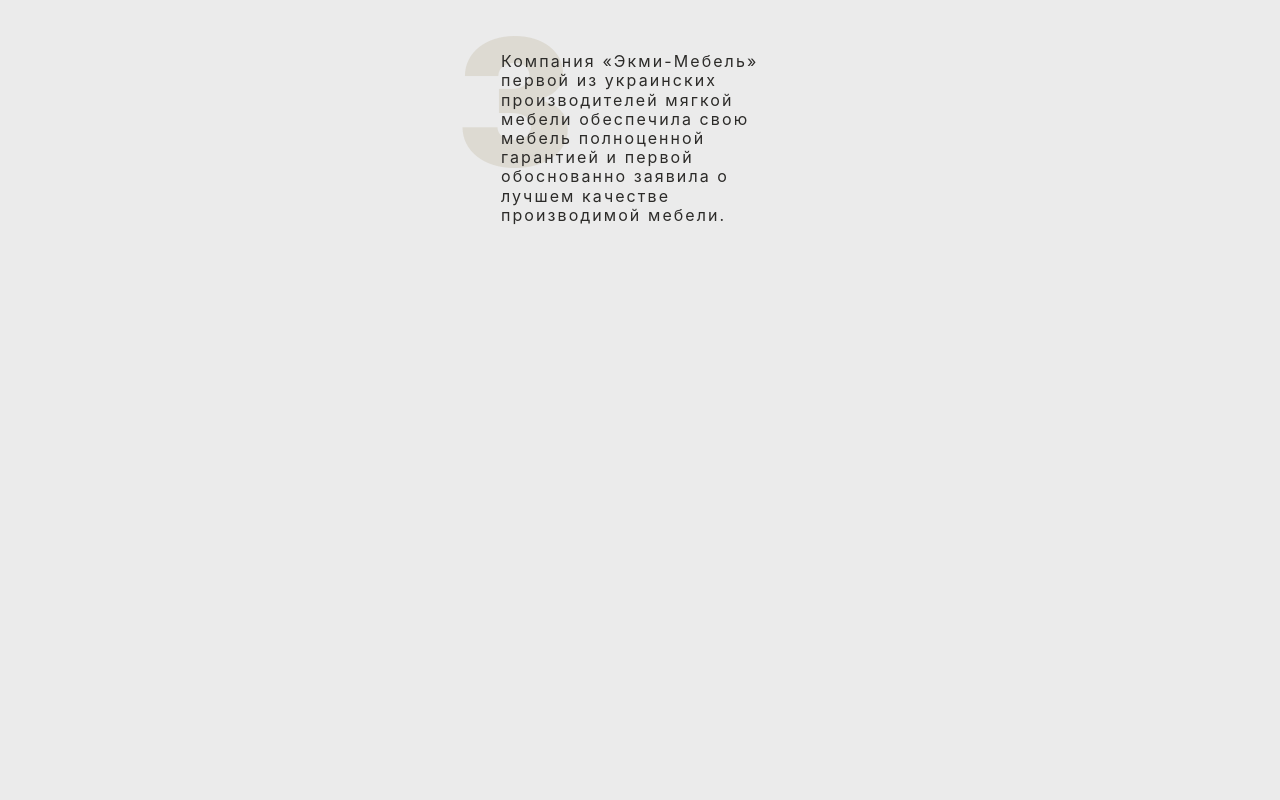
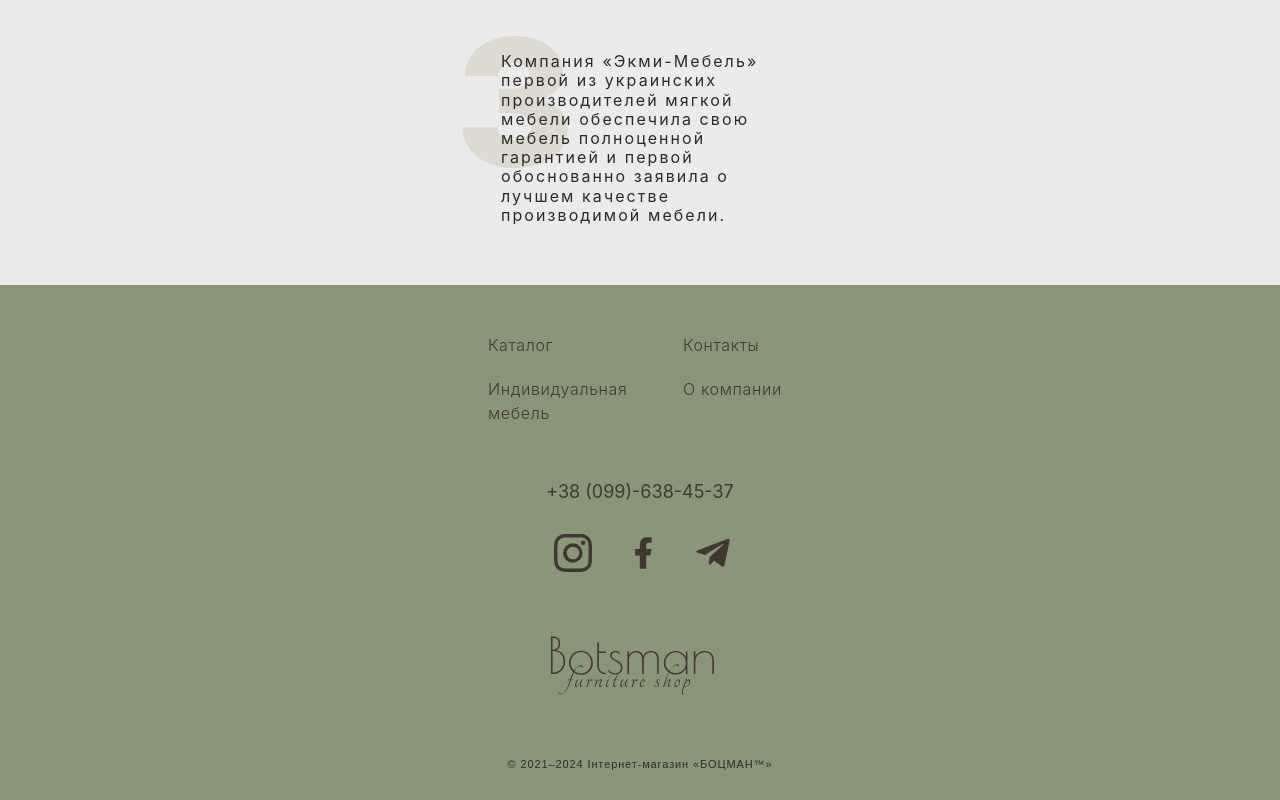
Before and after one commit to Tanya8135/botsman-test, a React (Create React App) app: page / in a window 1280 px wide. Shown: the part 3722-4522 px from the top of the page. Before the commit the page ends 4007 px from the top, so only its background shows below. Built offline with nearby package versions, Linux system fonts and the light colour scheme.

Commit message:
add footer component (footer); add icons on footer and burger-menu; fixed burger menu

```diff
--- a/src/components/App/App.js
+++ b/src/components/App/App.js
@@ -5,6 +5,7 @@
 import LastPublic from 'components/LastPublic/LastPublic';
 import Form from 'components/Form/Form';
 import CompanyInfo from 'components/CompanyInfo/CompanyInfo';
+import Footer from 'components/Footer/Footer';
 
 import css from './App.module.css'
 
@@ -18,6 +19,7 @@
       <LastPublic />
       <Form />
       <CompanyInfo />
+      <Footer />
     </div>
   );
 }
--- a/src/components/BurgerMenu/BurgerMenu.jsx
+++ b/src/components/BurgerMenu/BurgerMenu.jsx
@@ -1,5 +1,8 @@
 import React from "react";
 import { IoCloseOutline } from "react-icons/io5";
+import { BsInstagram } from "react-icons/bs";
+import { RiFacebookFill } from "react-icons/ri";
+import { FaTelegramPlane } from "react-icons/fa";
 
 import css from "./BurgerMenu.module.css";
 
@@ -68,9 +71,7 @@
                   rel="noopener nofollow noreferrer"
                   className={css.bmS__link}
                 >
-                  <svg width="42" height="42">
-                    <use href="./images/icons.svg#icon-instagram"></use>
-                  </svg>
+                  <BsInstagram className={css.socialIconBM} />
                 </a>
               </li>
               <li className={css.bmS__item}>
@@ -80,9 +81,7 @@
                   rel="noopener nofollow noreferrer"
                   className={css.bmS__link}
                 >
-                  <svg width="42" height="42">
-                    <use href="./images/icons.svg#icon-facebook"></use>
-                  </svg>
+                  <RiFacebookFill className={css.socialIconBM} />
                 </a>
               </li>
               <li className={css.bmS__item}>
@@ -92,13 +91,11 @@
                   rel="noopener noreferrer"
                   className={css.bmS__link}
                 >
-                  <svg width="42" height="42">
-                    <use href="./images/icons.svg#icon-telegram"></use>
-                  </svg>
+                  <FaTelegramPlane className={css.socialIconBM} />
                 </a>
               </li>
             </ul>
-            <div className="bm-s__tel">
+            <div className={css.bmS__tel}>
               <a href="tel:+380996384537" className={css.bmS__link}>
                 +38 (099)-638-45-37
               </a>
--- a/src/components/BurgerMenu/BurgerMenu.module.css
+++ b/src/components/BurgerMenu/BurgerMenu.module.css
@@ -23,35 +23,15 @@
   justify-content: space-between;
   align-items: center;
 }
-
-/* .menuContainer {
+.menuContainer {
   position: fixed;
   top: 0;
   right: 0;
-  width: 240px;
+  background-color: #ebebeb;
+  max-width: 240px;
   height: 100vh;
-  padding: 32px 15px;
-  background-color: #ebebeb;
   z-index: 999;
-
-  transform: translateX(100%);
-  transition: transform 250ms cubic-bezier(0.4, 0, 0.2, 1);
-} */
-.menuContainer {
-    position: fixed;
-    /* top: 67px; */
-    top: 0;
-    right: 0;
-    background-color: #ebebeb;
-    /* padding: 32px; */
-    max-width: 240px;
-    height: 100vh;
-    z-index: 999;
 }
-
-/* .menuContainer.isOpen {
-  transform: translateX(0);
-} */
 
 .menuContainer .menuClose {
   position: absolute;
@@ -88,9 +68,7 @@
   display: flex;
   justify-content: space-around;
   flex-direction: column;
-  /* padding-top: 16px; */
   padding: 20px;
-  /* padding-top: -52px; */
   height: 100vh;
 }
 .burgerMenu__list {
@@ -108,12 +86,17 @@
   padding: 5px 0;
 }
 
-/* .bmS {
-  padding-top: 172px;
-} */
 .bmS__list {
   display: flex;
-  justify-content: space-around;
+  /* justify-content: space-around; */
+  padding-bottom: 32px;
+}
+.bmS__item {
+  margin-right: 36px;
+
+  &:last-child {
+    margin-right: 0;
+  }
 }
 .bmS__link {
   color: #5b5b5b;
@@ -130,3 +113,8 @@
   justify-content: center;
   padding-top: 32px;
 }
+
+.socialIconBM {
+  min-width: 42px;
+  min-height: 42px;
+}
--- /dev/null
+++ b/src/components/Footer/Footer.jsx
@@ -0,0 +1,80 @@
+import React from "react";
+import { BsInstagram } from "react-icons/bs";
+import { RiFacebookFill } from "react-icons/ri";
+import { FaTelegramPlane } from "react-icons/fa";
+
+import css from "./Footer.module.css";
+import logoMaxFooter from "../../img/logoBotsmanMax.svg";
+
+function Footer() {
+  return (
+    <footer className={css.footer} id="contact">
+      <div className={css.footerContainer}>
+        <div className={css.footerGrid}>
+          <ul className={css.footerList}>
+            <li className={css.footerItem}>
+              <a href="#catalog" className={css.footerLink}>
+                Каталог
+              </a>
+            </li>
+            <li className={css.footerItem}>
+              <a href="#contact" className={css.footerLink}>
+                Контакты
+              </a>
+            </li>
+            <li className={css.footerItem}>
+              <a href="#individ-furniture" className={css.footerLink}>
+                Индивидуальная мебель
+              </a>
+            </li>
+            <li className={css.footerItem}>
+              <a href="#info" className={css.footerLink}>
+                О компании
+              </a>
+            </li>
+          </ul>
+        </div>
+
+        <div className={css.footerSocialContainer}>
+          <div className={css.footerTel}>
+            <a href="tel:+380996384537" className={css.footerTel__tel}>
+              +38 (099)-638-45-37
+            </a>
+          </div>
+          <ul className={css.fsList}>
+            <li className={css.fsItem}>
+              <a href="/" className={css.fsLink}>
+                <BsInstagram className={css.socialIconF} />
+              </a>
+            </li>
+            <li className={css.fsItem}>
+              <a href="/" className={css.fsLink}>
+                <RiFacebookFill className={css.socialIconF} />
+              </a>
+            </li>
+            <li className={css.fsItem}>
+              <a href="/" className={css.fsLink}>
+                <FaTelegramPlane className={css.socialIconF} />
+              </a>
+            </li>
+          </ul>
+        </div>
+
+        <div className={css.logoFooter}>
+          <a href="./index.html">
+            <img src={logoMaxFooter} alt="logo" />
+          </a>
+        </div>
+
+        <div className={css.policyInfoBox}>
+          <p className={css.policyInfo}>
+            &#169; 2021–2024 Інтернет-магазин «
+            <span className={css.policyInfo__transform}>БОЦМАН</span>&#8482;»
+          </p>
+        </div>
+      </div>
+    </footer>
+  );
+}
+
+export default Footer;
--- /dev/null
+++ b/src/components/Footer/Footer.module.css
@@ -0,0 +1,106 @@
+.footer {
+  background-color: #899678;
+}
+
+.footerContainer {
+  margin: 0 auto;
+  padding: 48px 18px 28px 18px;
+  min-width: 339px;
+}
+
+.footerGrid {
+  margin: 0 auto;
+  max-width: 304px;
+}
+
+.footerList {
+  display: grid;
+  grid-template-columns: repeat(2, 1fr);
+  grid-column-gap: 80px;
+  grid-row-gap: 20px;
+  margin-bottom: 28px;
+}
+
+.footerItem {
+  min-width: 115px;
+}
+
+.footerLink {
+  font-style: 20px;
+  line-height: 1.5;
+  letter-spacing: 0.04em;
+  font-weight: 300;
+  transition: color 600ms cubic-bezier(0.4, 0, 0.2, 1);
+
+  &:hover,
+  &:active {
+    color: #f6973f;
+  }
+}
+
+.footerSocialContainer {
+  padding-top: 28px;
+}
+
+.footerTel {
+  display: flex;
+  justify-content: center;
+  margin-bottom: 32px;
+}
+.footerTel__tel {
+  font-size: 18px;
+}
+
+.fsList {
+  display: flex;
+  justify-content: center;
+  align-items: center;
+  margin-left: 5px;
+}
+
+.fsItem {
+  margin-right: 32px;
+
+  &:last-child {
+    margin-right: 0;
+  }
+}
+
+.fsLink {
+  color: #403730;
+
+  transition: color 300ms cubic-bezier(0.4, 0, 0.2, 1);
+
+  &:hover,
+  &:active {
+    fill: #f6973f;
+  }
+}
+
+.socialIconF {
+  min-width: 38px;
+  min-height: 38px;
+}
+
+.logoFooter {
+  display: flex;
+  justify-content: center;
+  padding-top: 52px;
+}
+
+.policyInfoBox {
+  display: flex;
+  justify-content: center;
+  padding-top: 52px;
+}
+
+.policyInfo {
+  font-size: 11px;
+  line-height: 1.5;
+  letter-spacing: 0.08em;
+  font-weight: 500;
+  font-family: "Raleway", sans-serif;
+}
+.policyInfo__transform {
+  text-transform: uppercase;
+}
```
Also changed, not shown: src/img/logoBotsmanMax.svg (added).
